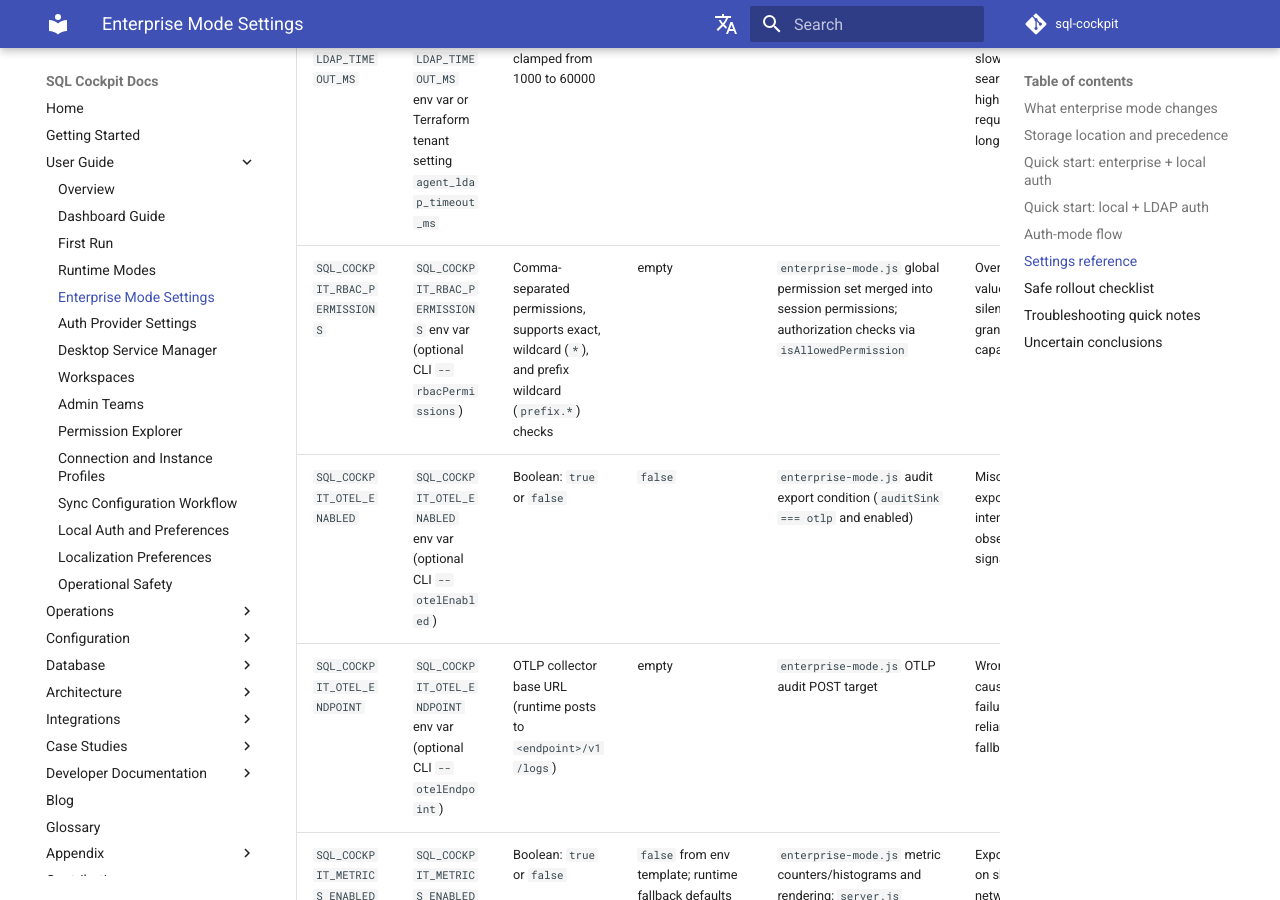
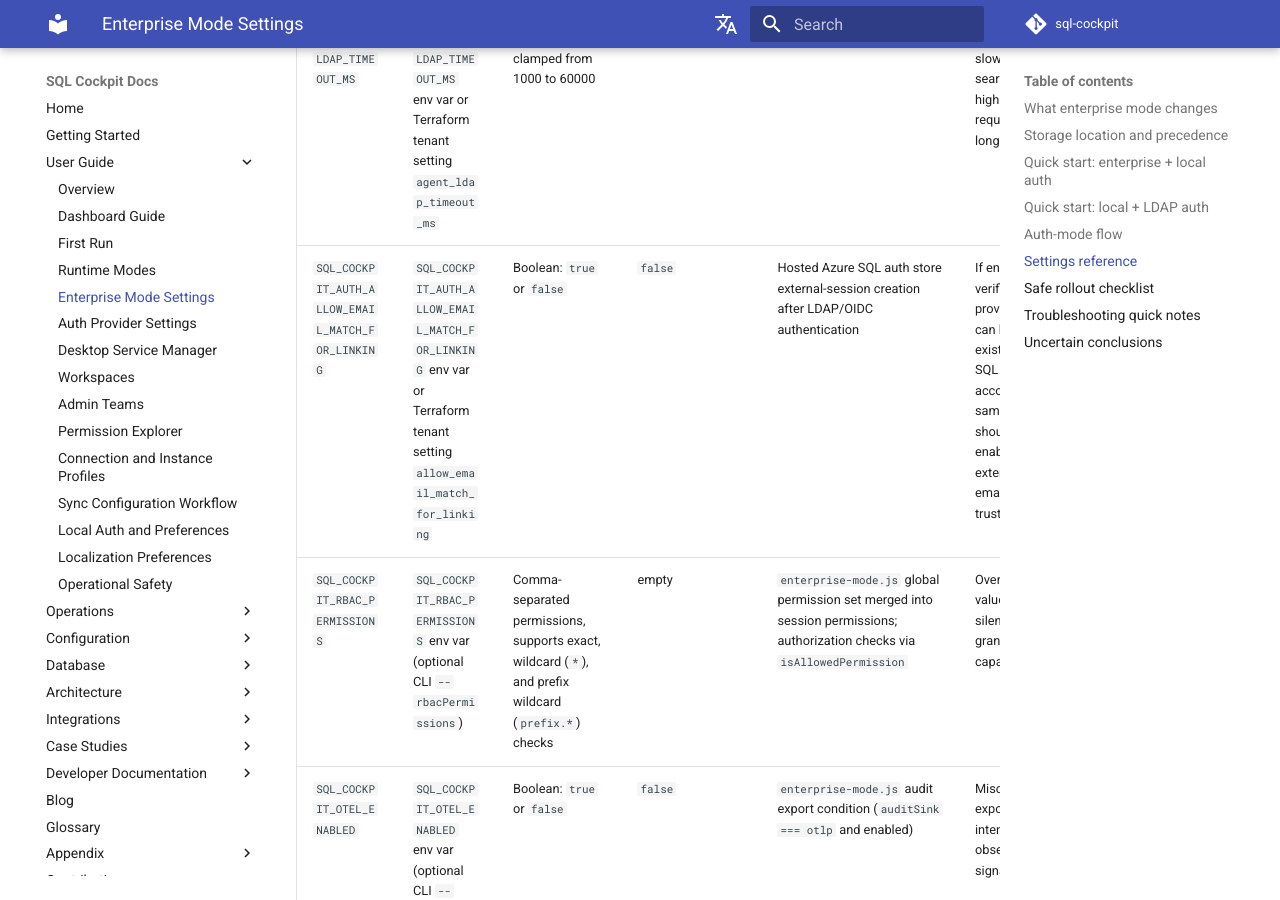
Before and after one commit to sql-cockpit/sql-cockpit-docs-source, an MkDocs documentation site: the page built from docs/user/enterprise-mode-settings.md, in a window 1280 px wide and 900 px high, scrolled down 6660 px. Built offline with MkDocs 1.6.1 and Material for MkDocs 9.7.7, drawn with Linux system fonts in a browser that asks for light colours; comment, search, counter and statistics services are not loaded; the version menu is left out; some of the changed text lies outside the part shown.

Commit message:
Document hosted LDAP email linking

```diff
--- a/docs/user/enterprise-mode-settings.md
+++ b/docs/user/enterprise-mode-settings.md
@@ -101,6 +101,7 @@ flowchart TD
 | `SQL_COCKPIT_LDAP_SKIP_CERT_VALIDATION` | `SQL_COCKPIT_LDAP_SKIP_CERT_VALIDATION` env var (optional CLI `--ldapSkipCertValidation`) | Boolean: `true` or `false` | `false` | `enterprise-mode.js` LDAP TLS certificate validation behavior | `true` allows MITM-style trust bypass and should be treated as emergency-only. | Keep `false`; if temporarily set to `true` for incident mitigation, document and schedule immediate revert after certificate fix. | Confirmed |
 | `SQL_COCKPIT_LDAP_VIA_AGENT` | `SQL_COCKPIT_LDAP_VIA_AGENT` env var, Terraform tenant setting `ldap_via_agent`, or persisted LDAP provider setting when env is unset | Boolean: `true` or `false` | `false` unless set by tenant Terraform/provider settings | `server.js` LDAP login route; when true, `/api/auth/login` creates an Agent RPC for `identity.ldap.authenticate` and the hosted auth store creates/links the SQL Cockpit session from verified claims | Login fails closed if no paired Agent is online, the Agent lacks LDAP settings, or hosted auth/RBAC state cannot create the external session. | Enable in test first, configure the lane Agent LDAP plugin in Service Control, confirm dashboard Agent capabilities include `identity.ldap.authenticate`, then test one allowed LDAP user. | Confirmed |
 | `SQL_COCKPIT_AGENT_LDAP_TIMEOUT_MS` | `SQL_COCKPIT_AGENT_LDAP_TIMEOUT_MS` env var or Terraform tenant setting `agent_ldap_timeout_ms` | Integer milliseconds, clamped from 1000 to 60000 | `20000` | `server.js` agent-backed LDAP RPC wait timeout | Too low causes false timeouts on slow directory searches; too high keeps login requests open longer. | Start with 20000, inspect Agent and hosted API logs for timeout events, then tune per tenant. | Confirmed |
+| `SQL_COCKPIT_AUTH_ALLOW_EMAIL_MATCH_FOR_LINKING` | `SQL_COCKPIT_AUTH_ALLOW_EMAIL_MATCH_FOR_LINKING` env var or Terraform tenant setting `allow_email_match_for_linking` | Boolean: `true` or `false` | `false` | Hosted Azure SQL auth store external-session creation after LDAP/OIDC authentication | If enabled, a verified external provider email can link to an existing local SQL Cockpit account with the same email. This should only be enabled when the external provider email attribute is trusted. | Enable per tenant, validate one known existing local account can sign in through LDAP, then review linked identities and audit logs. | Confirmed |
 | `SQL_COCKPIT_RBAC_PERMISSIONS` | `SQL_COCKPIT_RBAC_PERMISSIONS` env var (optional CLI `--rbacPermissions`) | Comma-separated permissions, supports exact, wildcard (`*`), and prefix wildcard (`prefix.*`) checks | empty | `enterprise-mode.js` global permission set merged into session permissions; authorization checks via `isAllowedPermission` | Overly broad values can silently over-grant API capabilities. | Apply least privilege, start with read-only style scopes, and verify denied paths before enabling write/admin actions. | Confirmed |
 | `SQL_COCKPIT_OTEL_ENABLED` | `SQL_COCKPIT_OTEL_ENABLED` env var (optional CLI `--otelEnabled`) | Boolean: `true` or `false` | `false` | `enterprise-mode.js` audit export condition (`auditSink === otlp` and enabled) | Misconfigured export may drop intended observability signals. | Enable only after OTLP endpoint health is confirmed; monitor fallback audit log entries. | Confirmed |
 | `SQL_COCKPIT_OTEL_ENDPOINT` | `SQL_COCKPIT_OTEL_ENDPOINT` env var (optional CLI `--otelEndpoint`) | OTLP collector base URL (runtime posts to `<endpoint>/v1/logs`) | empty | `enterprise-mode.js` OTLP audit POST target | Wrong endpoint causes export failure and reliance on fallback logging. | Set endpoint, restart API, verify collector receives `v1/logs` payloads, and check for fallback log entries. | Confirmed |
@@ -134,6 +135,7 @@ flowchart TD
   - check hosted API logs for `HOSTED_AUTH_STORE_METHOD_NOT_IMPLEMENTED` or Azure SQL auth-store errors.
   - confirm `SQL_COCKPIT_LDAP_VIA_AGENT=true` and the paired Agent is online with `identity.ldap.authenticate`.
   - confirm auto-provisioning/allow-list policy permits the LDAP subject, username, or email.
+  - if logs say the LDAP email matched an existing SQL Cockpit user, enable `SQL_COCKPIT_AUTH_ALLOW_EMAIL_MATCH_FOR_LINKING=true` only when LDAP email is trusted.
 - No OTLP audit data:
   - ensure all three are set correctly: `SQL_COCKPIT_AUDIT_LOG_SINK=otlp`, `SQL_COCKPIT_OTEL_ENABLED=true`, `SQL_COCKPIT_OTEL_ENDPOINT=<collector>`.
 - `/metrics` returns `metrics disabled`:
```
